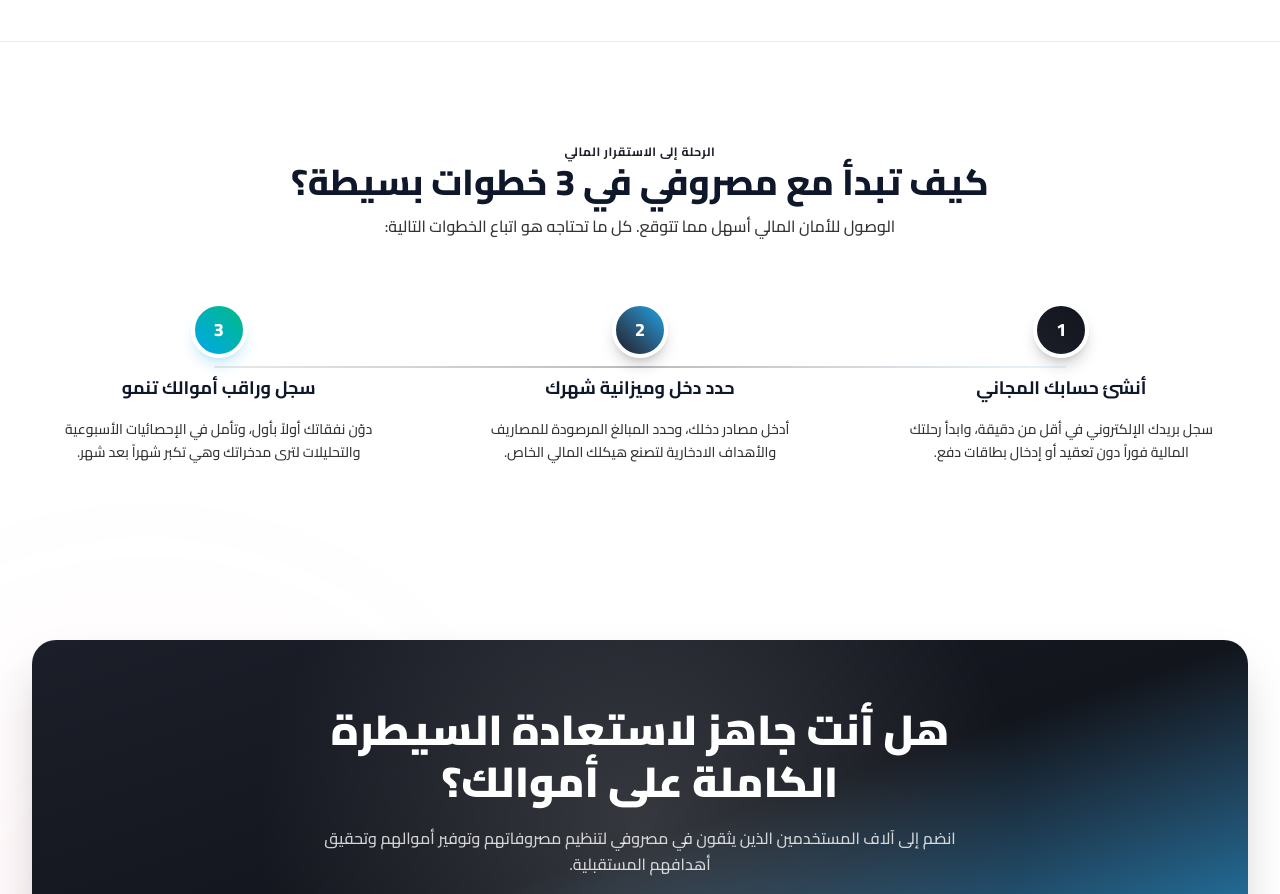
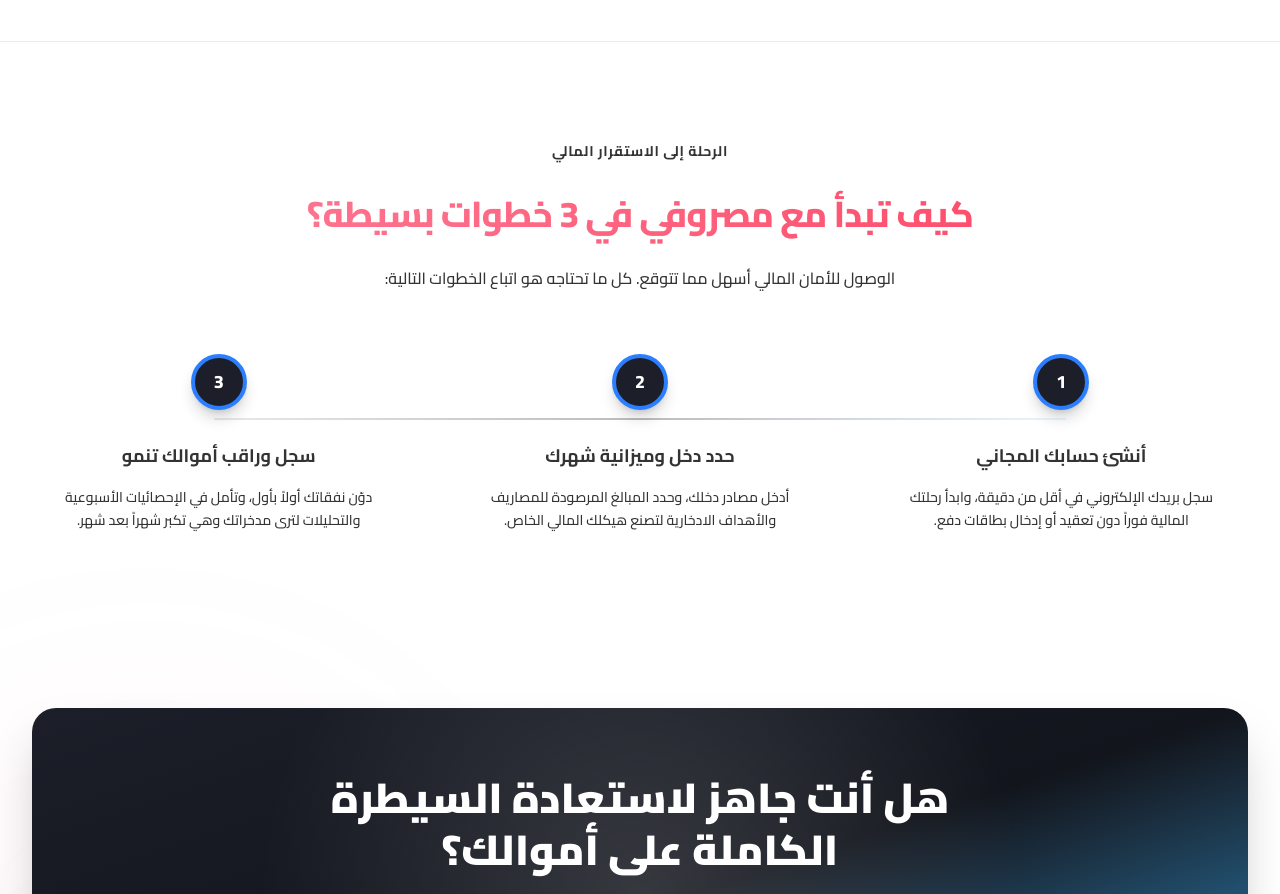
Before and after one commit to Mohamed-Gamal-22/financial-tracker, a Next.js app: page / in a window 1280 px wide. Shown: the part 2580-3474 px from the top of the page. Built offline with nearby package versions, Linux system fonts and the light colour scheme.

Commit message:
make how to start section

```diff
--- a/src/app/_components/HowItWorks.tsx
+++ b/src/app/_components/HowItWorks.tsx
@@ -5,11 +5,11 @@
     <section id="how-it-works" className="py-24 px-4 sm:px-6 lg:px-8 border-t border-card-border bg-card-bg/10 relative">
       <div className="max-w-7xl mx-auto text-center space-y-16">
         <div className="space-y-3">
-          <span className="text-xs font-bold text-primary uppercase tracking-wider">الرحلة إلى الاستقرار المالي</span>
-          <h2 className="text-3xl sm:text-4xl font-extrabold text-text-main">
+          <span className="text-sm font-bold text-[#333] uppercase tracking-wider">الرحلة إلى الاستقرار المالي</span>
+          <h2 className="text-3xl sm:text-4xl font-extrabold text-[#333] my-4 p-4 bg-gradient-to-r bg-clip-text text-transparent from-[#fd7f9b] to-[#fd3c60] tracking-tight">
             كيف تبدأ مع مصروفي في 3 خطوات بسيطة؟
           </h2>
-          <p className="text-text-muted max-w-xl mx-auto text-sm sm:text-base font-medium">
+          <p className="text-[#333] max-w-xl mx-auto text-sm sm:text-base font-medium">
             الوصول للأمان المالي أسهل مما تتوقع. كل ما تحتاجه هو اتباع الخطوات التالية:
           </p>
         </div>
@@ -20,33 +20,33 @@
 
           {/* خطوة 1 */}
           <div className="relative z-10 space-y-4">
-            <div className="w-14 h-14 rounded-full bg-gradient-to-tr from-primary to-primary-hover shadow-lg shadow-primary/20 text-white font-extrabold text-lg flex items-center justify-center mx-auto border-4 border-background">
+            <div className="w-14 h-14 rounded-full bg-[#1c1f29] shadow-lg shadow-primary/20 text-white font-extrabold text-lg flex items-center justify-center mx-auto border-4 border-blue-500 ">
               1
             </div>
-            <h3 className="text-lg font-bold text-text-main">أنشئ حسابك المجاني</h3>
-            <p className="text-xs sm:text-sm text-text-muted font-medium leading-relaxed max-w-xs mx-auto">
+            <h3 className="text-lg font-bold text-[#333] mt-8">أنشئ حسابك المجاني</h3>
+            <p className="text-xs sm:text-sm text-[#333] font-medium leading-relaxed max-w-xs mx-auto">
               سجل بريدك الإلكتروني في أقل من دقيقة، وابدأ رحلتك المالية فوراً دون تعقيد أو إدخال بطاقات دفع.
             </p>
           </div>
 
           {/* خطوة 2 */}
           <div className="relative z-10 space-y-4">
-            <div className="w-14 h-14 rounded-full bg-gradient-to-tr from-primary to-accent-info shadow-lg shadow-primary/20 text-white font-extrabold text-lg flex items-center justify-center mx-auto border-4 border-background">
+            <div className="w-14 h-14 rounded-full bg-[#1c1f29] shadow-lg shadow-primary/20 text-white font-extrabold text-lg flex items-center justify-center mx-auto border-4 border-blue-500 ">
               2
             </div>
-            <h3 className="text-lg font-bold text-text-main">حدد دخل وميزانية شهرك</h3>
-            <p className="text-xs sm:text-sm text-text-muted font-medium leading-relaxed max-w-xs mx-auto">
+            <h3 className="text-lg font-bold text-[#333] mt-8">حدد دخل وميزانية شهرك</h3>
+            <p className="text-xs sm:text-sm text-[#333] font-medium leading-relaxed max-w-xs mx-auto">
               أدخل مصادر دخلك، وحدد المبالغ المرصودة للمصاريف والأهداف الادخارية لتصنع هيكلك المالي الخاص.
             </p>
           </div>
 
           {/* خطوة 3 */}
           <div className="relative z-10 space-y-4">
-            <div className="w-14 h-14 rounded-full bg-gradient-to-tr from-accent-info to-accent-success shadow-lg shadow-accent-info/20 text-white font-extrabold text-lg flex items-center justify-center mx-auto border-4 border-background">
+            <div className="w-14 h-14 rounded-full bg-[#1c1f29] shadow-lg shadow-primary/20 text-white font-extrabold text-lg flex items-center justify-center mx-auto border-4 border-blue-500 ">
               3
             </div>
-            <h3 className="text-lg font-bold text-text-main">سجل وراقب أموالك تنمو</h3>
-            <p className="text-xs sm:text-sm text-text-muted font-medium leading-relaxed max-w-xs mx-auto">
+            <h3 className="text-lg font-bold text-[#333] mt-8">سجل وراقب أموالك تنمو</h3>
+            <p className="text-xs sm:text-sm text-[#333] font-medium leading-relaxed max-w-xs mx-auto">
               دوّن نفقاتك أولاً بأول، وتأمل في الإحصائيات الأسبوعية والتحليلات لترى مدخراتك وهي تكبر شهراً بعد شهر.
             </p>
           </div>
```
